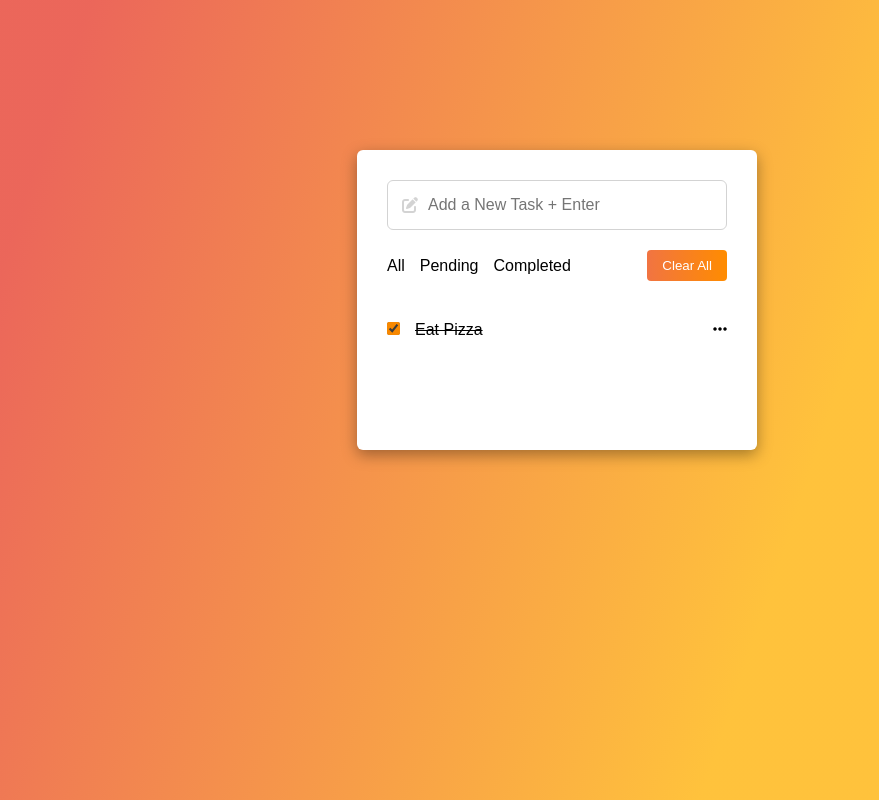
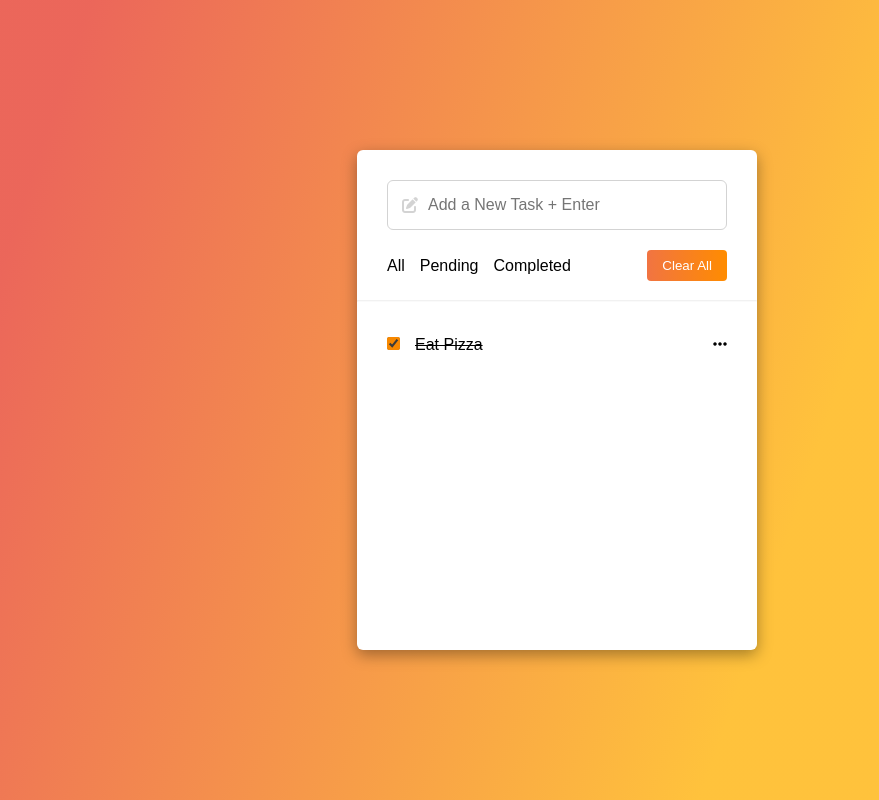
Before and after one commit to DomantasBal/todo-list-group-work, a plain HTML site: page index.html in a window 1280 px wide. Shown: the whole page, without its empty margins (83-962 px from the left). Drawn offline with Linux system fonts and the light colour scheme.

Commit message:
fixing auto height of app container

```diff
--- a/assets/styling/styles.scss
+++ b/assets/styling/styles.scss
@@ -10,17 +10,26 @@ body {
     rgba(231, 69, 54, 0.82) 11.2%,
     rgba(255, 181, 17, 0.82) 68%
   );
+  height: 100vh;
   background-repeat: no-repeat;
-  height: 100vh;
+  background-size: cover;
   display: flex;
   justify-content: center;
   font-family: Arial, Helvetica, sans-serif;
+
+  hr {
+    border-color: lightgrey;
+    opacity: 0.1;
+    position: absolute;
+    top: 300px;
+    margin-left: -30px;
+    width: 400px;
+  }
 }
 
 // MAIN APP CONTAINER STYLING
 #app-container {
   width: 400px;
-  height: 300px;
   background: white;
   margin: 150px 0px;
   padding: 30px;
@@ -28,6 +37,7 @@ body {
   display: flex;
   flex-direction: column;
   box-shadow: rgba(0, 0, 0, 0.35) 0px 5px 15px;
+  align-self: stretch;
 }
 
 // MAIN APP CONTAINER
@@ -110,7 +120,6 @@ body {
   .task-list-container {
     display: flex;
     margin-top: 20px;
-    // background: red;
 
     .task-list {
       width: 100%;
@@ -119,6 +128,7 @@ body {
         list-style-type: none;
         display: flex;
         justify-content: space-between;
+        margin: 15px 0px;
 
         .task-list__left {
           display: flex;
--- a/index.html
+++ b/index.html
@@ -48,8 +48,11 @@
         <button id="clearAll-btn">Clear All</button>
       </div>
 
+      <!-- SECTION DIVIDER -->
+      <hr />
+
+      <!-- TASK LIST -->
       <div class="task-list-container">
-        <!-- TASK LIST -->
         <ul class="task-list">
           <!-- SINGLE LIST ITEM -->
           <li class="task-list__item">
```
Also changed, not shown: README.md, assets/styling/styles.css, 1 other file.
